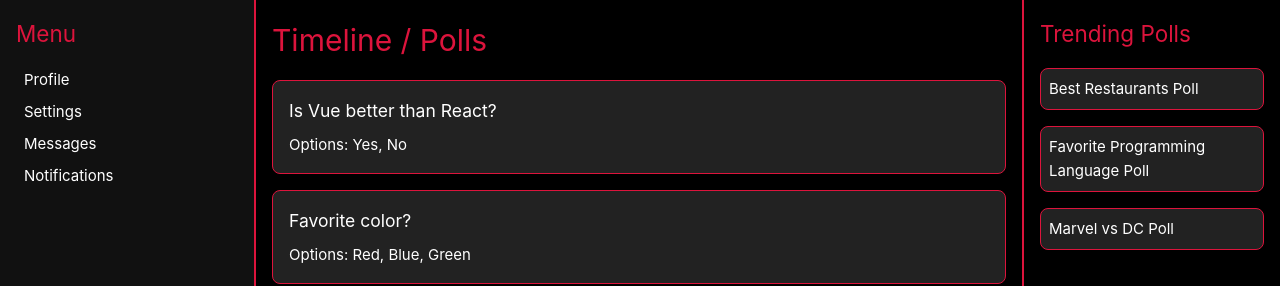
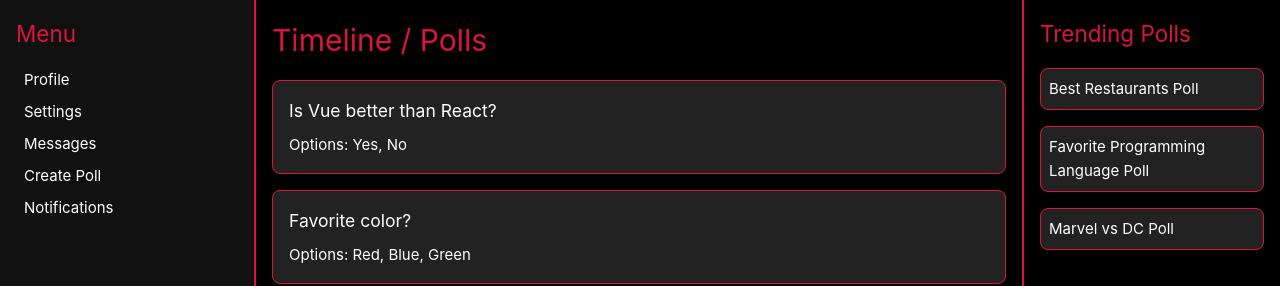
Before and after one commit to vednat123/flow, a Vue app in the folder flow/: page /home in a window 1280 px wide. Shown: the top 286 px of the page. Built offline with nearby package versions, Linux system fonts and the light colour scheme.

Commit message:
Created a Create Poll option on main page

```diff
--- a/flow/src/views/HomeView.vue
+++ b/flow/src/views/HomeView.vue
@@ -12,6 +12,9 @@
         </li>
         <li>
           <router-link to="/messages">Messages</router-link>
+        </li>
+        <li>
+          <router-link to="/create">Create Poll</router-link>
         </li>
         <li>
           <router-link to="/notifications">Notifications</router-link>
```
